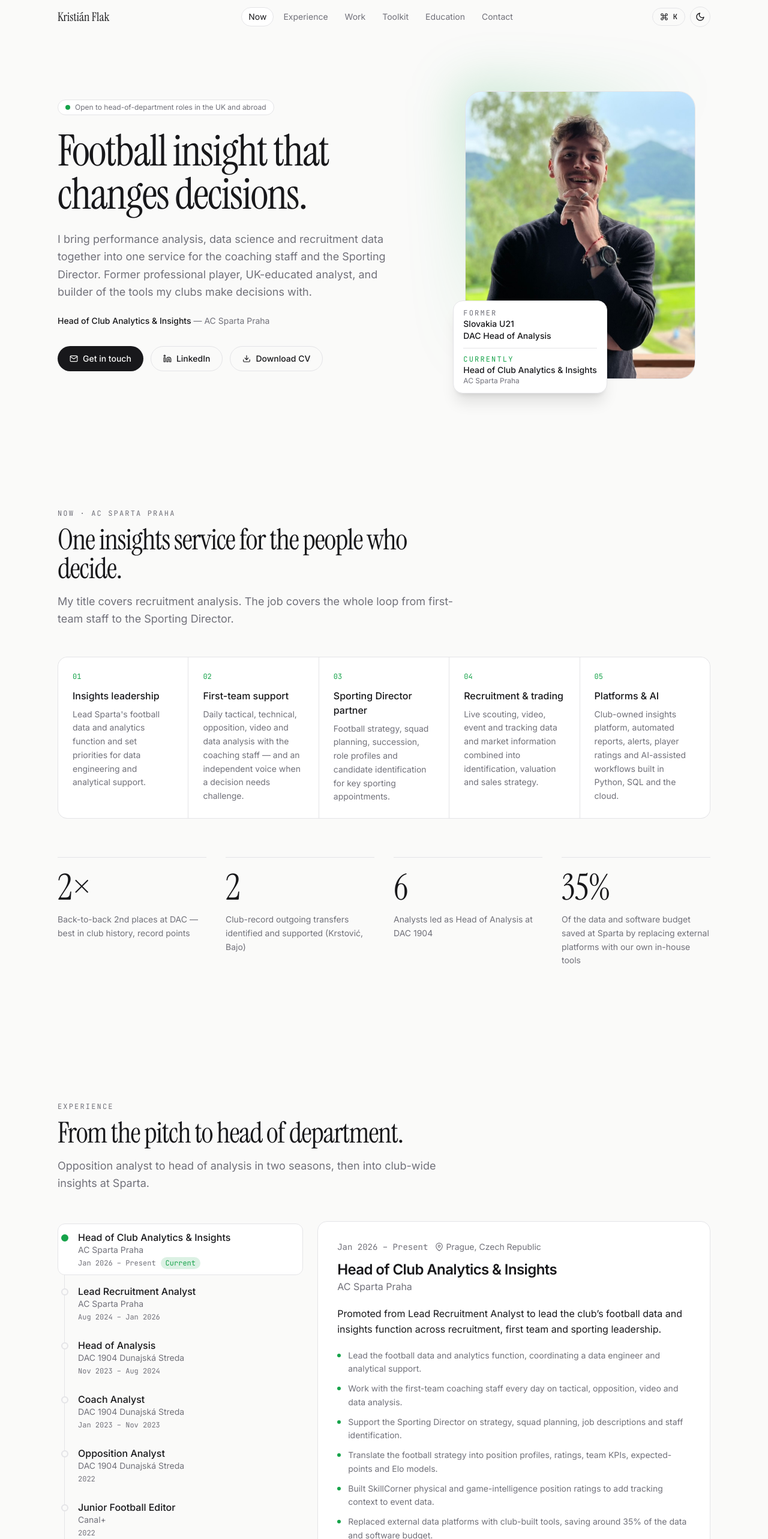
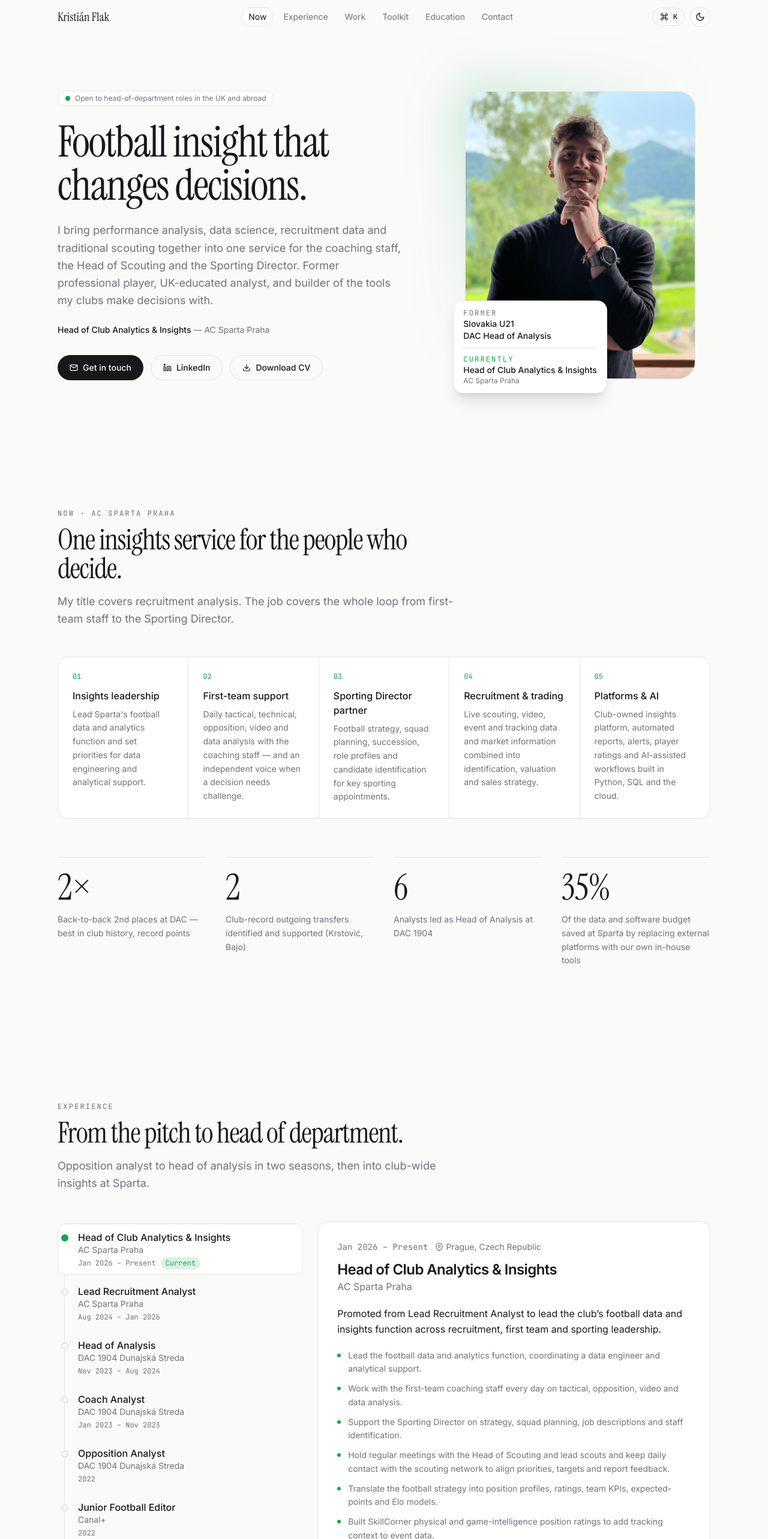
Before and after one commit to Flakous/Test-Web, a React (Create React App) app: page / in a window 1280 px wide. Shown: the top 2566 px of the page at 60% size. Built offline with nearby package versions, Linux system fonts and the light colour scheme.

Commit message:
Move scouting meetings to current role; add traditional scouting to intro
Co-Authored-By: Claude Opus 5.5 <noreply@anthropic.com>

```diff
--- a/scripts/build-cv.mjs
+++ b/scripts/build-cv.mjs
@@ -33,7 +33,7 @@ const headline =
     : 'Club Analytics · Football Insights · Performance Analysis · Recruitment';
 
 const intro =
-  'Football insights leader who has run a club analysis department and now leads club analytics and insights at AC Sparta Praha. Brings performance analysis, data science and recruitment data together into one service for the coaching staff and the Sporting Director. Former professional player and Slovakia U21 international, UCFB-educated in the UK.';
+  'Football insights leader who has run a club analysis department and now leads club analytics and insights at AC Sparta Praha. Brings performance analysis, data science, recruitment data and traditional scouting together into one service for the coaching staff, the Head of Scouting and the Sporting Director. Former professional player and Slovakia U21 international, UCFB-educated in the UK.';
 
 const roles = experience.filter((r) => r.id !== 'player');
 const player = experience.find((r) => r.id === 'player');
--- a/src/data/cv.js
+++ b/src/data/cv.js
@@ -6,7 +6,7 @@ export const profile = {
   club: 'AC Sparta Praha',
   tagline: 'Football insights leader',
   summary:
-    'I bring performance analysis, data science and recruitment data together into one service for the coaching staff and the Sporting Director. Former professional player, UK-educated analyst, and builder of the tools my clubs make decisions with.',
+    'I bring performance analysis, data science, recruitment data and traditional scouting together into one service for the coaching staff, the Head of Scouting and the Sporting Director. Former professional player, UK-educated analyst, and builder of the tools my clubs make decisions with.',
   location: 'Prague, Czech Republic',
   email: 'business.flak@gmail.com',
   phone: '+420 776 031 313',
@@ -62,6 +62,7 @@ export const experience = [
       'Lead the football data and analytics function, coordinating a data engineer and analytical support.',
       'Work with the first-team coaching staff every day on tactical, opposition, video and data analysis.',
       'Support the Sporting Director on strategy, squad planning, job descriptions and staff identification.',
+      'Hold regular meetings with the Head of Scouting and lead scouts and keep daily contact with the scouting network to align priorities, targets and report feedback.',
       'Translate the football strategy into position profiles, ratings, team KPIs, expected-points and Elo models.',
       'Built SkillCorner physical and game-intelligence position ratings to add tracking context to event data.',
       'Replaced external data platforms with club-built tools, saving around 35% of the data and software budget.',
@@ -85,7 +86,6 @@ export const experience = [
       'Led sourcing and analysis of internal and external datasets to produce actionable player insights for recruitment decisions.',
       'Produced data profiles and visualisations of target players aligned with the club’s recruitment strategy.',
       'Worked with local, national and international area coordinators and scouts on player tracking, fixture scheduling, coverage and report analysis.',
-      'Held regular meetings with the Head Scout and lead scouts and kept daily contact with the scouting network to align priorities, targets and report feedback.',
       'Improved the scouting report form, built position-specific profiles and managed internal squad lists across age groups and positions.',
       'Developed an AI solution to optimise scouting routes, making talent identification faster and more efficient.',
       'Created advanced metrics and valuation models to deepen analysis and improve club decision-making.',
```
Also changed, not shown: 1 other file (tests, documents, lock files or other folders).
